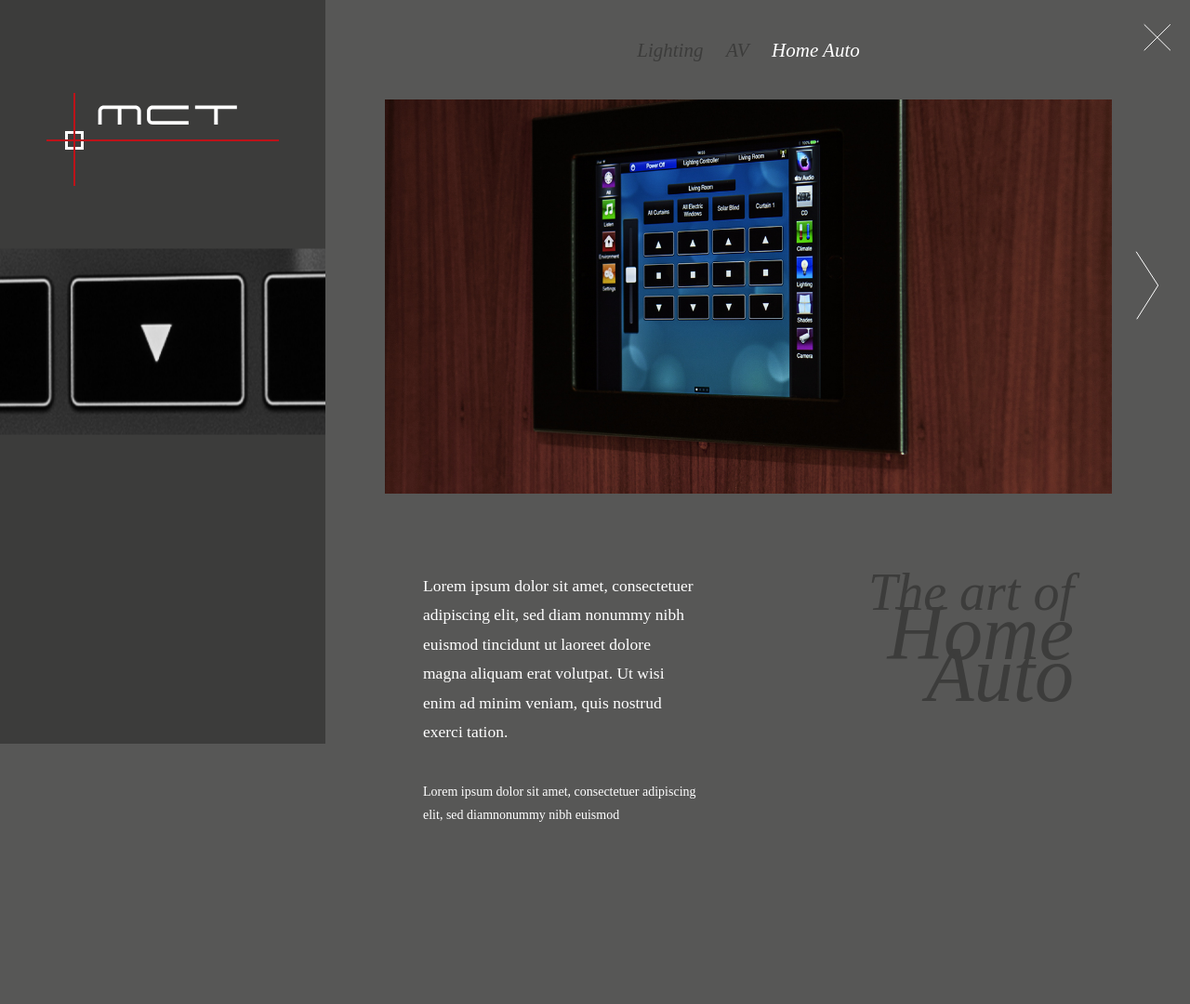
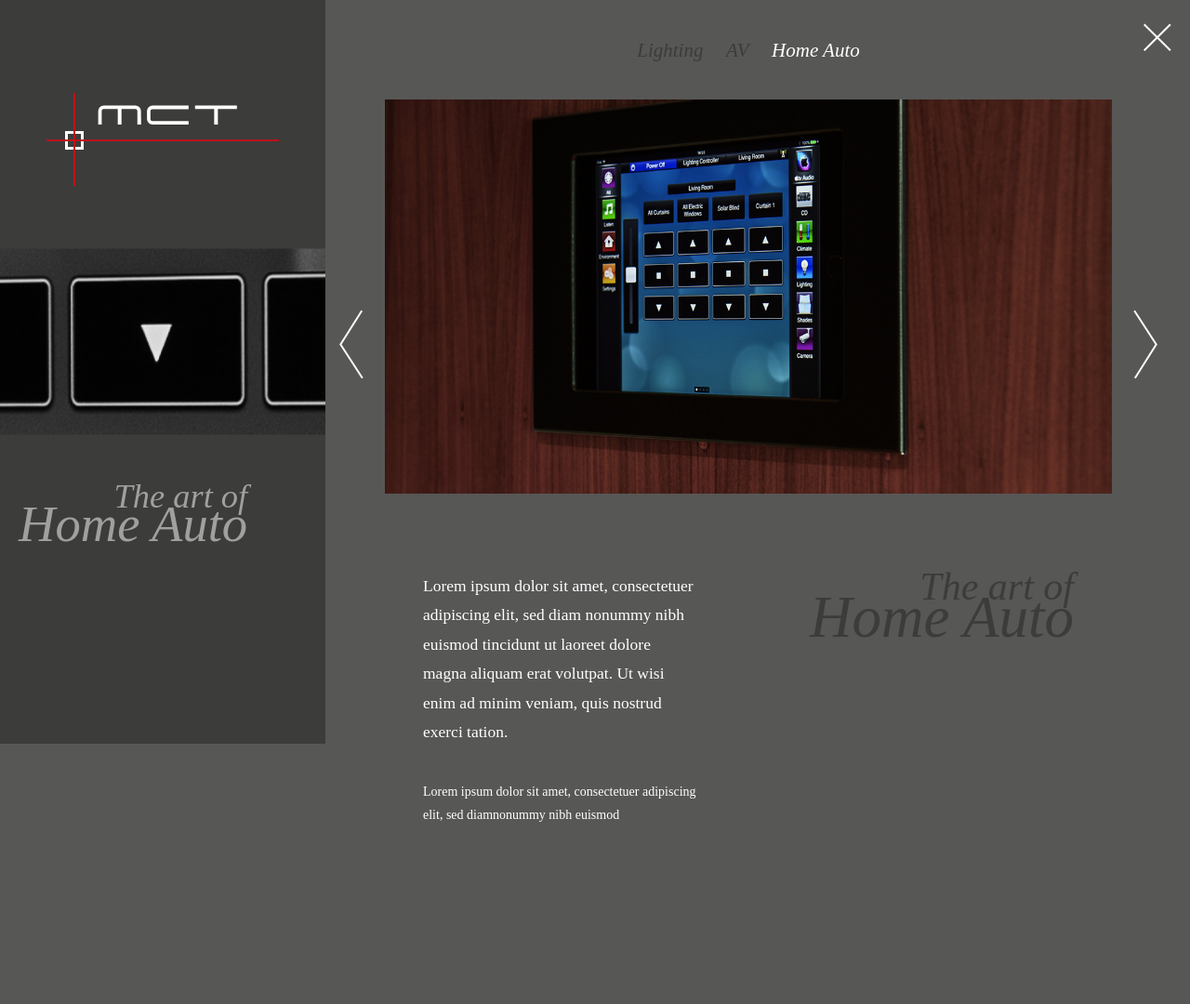
Before and after one commit to danm0e/MCT, a PHP site: page /homeauto.php in a window 1280 px wide. Shown: the whole page at 93% size. Run offline with PHP 8.4, Linux system fonts and the light colour scheme; grey boxes labelled with a size stand in for pictures from a placeholder-image service; some libraries are stand-ins or nearby versions.

Commit message:
Frank's snag list

```diff
--- a/_functions.php
+++ b/_functions.php
@@ -42,7 +42,7 @@ define( 'INC_PATH', __DIR__ . '/inc/' );
 $inc = INC_PATH;
 
 // DEFINE THE HOME URL
-$home = '/MCT/';
+$home = '/';
 
 // GET THE CURRENT PAGE
 $classes = ( $currentPage == 'index' ) ? 'home' : 'page';
--- a/assets/js/main.js
+++ b/assets/js/main.js
@@ -108,8 +108,8 @@ $(document).ready(function() {
 		infinite: true,
 		slidesToShow: 1,
 		slidesToScroll: 1,
-		nextArrow: '.next',
-		prevArrow: '.prev',
+		// nextArrow: '.next',
+		// prevArrow: '.prev',
 	})
 
 	// ^4 SELECT DROP DOWN NAV
--- a/assets/scss/_globals.scss
+++ b/assets/scss/_globals.scss
@@ -45,7 +45,6 @@ a {
 
 .slick-arrow {
 	display : block;
-	position : relative;
 
 	i {
 		display : block;
@@ -58,15 +57,12 @@ a {
 
 	&.prev i {
 		@include VP(transform, rotate(180deg));
+	    top: 0;
 	}
 
 	&:hover {
 		opacity: 0.5;
 	}
-}
-
-.slick-prev {
-	display : none !important;
 }
 
 
@@ -95,6 +91,57 @@ a {
 		top : 35%;
 	}
 
+}
+
+.section-slider > button.slick-arrow {
+	@include sprite(-46px, -40px);
+    height: 35px;
+    width: 24px;
+	position: absolute;
+	top: 10%;
+    border: none;
+    overflow: hidden;
+    text-indent: 100px;
+    z-index: 1000;
+
+    @include MQ('small'){
+		@include sprite(-155px, 0px);
+		position: absolute;
+		height : 75px;
+		width : 30px;
+		top : 260px;
+	}
+
+	@include MQ('medium'){
+		top : 190px;
+	}
+
+	@include MQ('large'){
+		top : 25%;
+	}
+
+	@include MQ('xlarge'){
+		top : 35%;
+	}
+}
+.section-slider > button.slick-arrow.slick-prev {
+	@include VP(transform, rotate(180deg));
+	left: 12px;
+	@include MQ('small'){
+		left: 15px;
+	}
+	@include MQ('medium'){
+		left: -38px;
+	}
+}
+.section-slider > button.slick-arrow.slick-next {
+	right: 12px;
+	@include MQ('small'){
+		right: 15px;
+	}
+	@include MQ('medium'){
+		right: -38px;
+	}
 }
 
 button {
@@ -175,8 +222,11 @@ button {
 		width: 100%;
 		border: 0;
 		background: transparent;
-		-webkit-appearance: none;
-		opacity: 0;
+		// -webkit-appearance: none;
+		// opacity: 0;
+		color: white;
+    	font-size: 1em;
+    	outline: none;
 	}
 
 	option {
--- a/assets/scss/_mixins.scss
+++ b/assets/scss/_mixins.scss
@@ -118,6 +118,7 @@
   background-image : url('../img/sprite.fw.png');
   background-repeat : no-repeat;
   background-position : $x $y;
+  background-color: transparent;
 
   html.svg & {
     background-image : url('../img/sprite.fw.svg');
--- a/assets/scss/_structure.scss
+++ b/assets/scss/_structure.scss
@@ -311,14 +311,14 @@ main {
 	position : absolute;
 	width : 250px;
 	// height : 39px;
-	bottom : -125px;
+	bottom : -100px;
 	right : 50px;
 
 	a {
 		display : block;
-		width : 39px;
-		height : 39px;
-		@include sprite(-36px,-37px);
+		width: 20px;
+    	height: 34px;
+		@include sprite(-48px, -40px);
 
 		&:hover {
 			opacity: 0.5;
@@ -332,6 +332,16 @@ main {
 		&:last-of-type {
 			float : right;
 		}
+
+		@include MQ('small') {
+			@include sprite(-156px, 0px);
+			width : 30px;
+			height : 78px;
+		}
+	}
+
+	@include MQ('small') {
+		bottom : -150px;
 	}
 }
 
@@ -346,6 +356,14 @@ main {
 	position : relative;
 	height : 150px;
 	background : $darkGrey;
+
+	h1 {
+		font-size: 2.6em;
+		position: absolute;
+	    color: #a0a0a0;
+	    top: 65%;
+	    left: 20px;
+	}
 
 	@include MQ('medium') {
 		height : 100%;
--- a/assets/scss/_typography.scss
+++ b/assets/scss/_typography.scss
@@ -41,11 +41,11 @@ h1 {
 	}
 
 	@include MQ('large') {
-		font-size : 4em;
+		font-size : 3em;
 	}
 
-	@include MQ('xxlarge') {
-		font-size : 5em;
+	@include MQ('xlarge') {
+		font-size : 4em;
 	}
 
 	.horz-layout & {
--- a/content-materials.php
+++ b/content-materials.php
@@ -9,7 +9,7 @@
 				<?php /*<h3 class="visible-md visible-lg"><span class="section-marker c"></span>Construction</h3>*/?>
 	    	</div>
 
-
+			<h1 class="hidden-sm">The art of <span><?= $pageTitle; ?></span></h1>
 		</div>
 
 	    <main id="main">
@@ -19,7 +19,8 @@
 			<section class="container clearfix fadeIn">
 
 			<a href="<?= $home; ?>" class="home"><span class="sr-only">Home</span></a>
-			<a href="" class="next"><i class="large-arrow"></i></a>
+
+			<!-- <a href="" class="next"><i class="large-arrow"></i></a> -->
 
 				<div class="section-slider">
 
--- a/content-page.php
+++ b/content-page.php
@@ -8,6 +8,8 @@
 		    	</div>
 				<!-- <h3 class="visible-md visible-lg"><span class="section-marker m"></span>Management</h3> -->
 	    	</div>
+
+			<h1 class="hidden-sm">The art of <span><?= $pageTitle; ?></span></h1>
 		</div>
 
 	    <main id="main">
@@ -17,7 +19,7 @@
 			<section class="container clearfix fadeIn">
 
 			<a href="<?= $home; ?>" class="home"><span class="sr-only">Home</span></a>
-			<a href="" class="next"><i class="large-arrow"></i></a>
+			<!-- <a href="" class="next"><i class="large-arrow"></i></a> -->
 
 				<div class="section-slider">
 
--- a/content-projects.php
+++ b/content-projects.php
@@ -8,6 +8,8 @@
 		    	</div>
 				<!-- <h3 class="visible-md visible-lg"><span class="section-marker c"></span>Construction</h3> -->
 	    	</div>
+
+			<h1 class="hidden-sm">The art of <span><?= $pageTitle; ?></span></h1>
 		</div>
 
 	    <main id="main">
@@ -17,7 +19,7 @@
 			<section class="container clearfix fadeIn">
 
 			<a href="<?= $home; ?>" class="home"><span class="sr-only">Home</span></a>
-			<a href="" class="next"><i class="large-arrow"></i></a>
+			<!-- <a href="" class="next"><i class="large-arrow"></i></a> -->
 
 				<div class="section-slider">
 
--- a/content-technology.php
+++ b/content-technology.php
@@ -8,6 +8,8 @@
 		    	</div>
 				<!-- <h3 class="visible-md visible-lg"><span class="section-marker t"></span>Technology</h3> -->
 	    	</div>
+
+			<h1 class="hidden-sm">The art of <span><?= $pageTitle; ?></span></h1>
 		</div>
 
 	    <main id="main">
@@ -17,7 +19,7 @@
 			<section class="container clearfix fadeIn">
 
 			<a href="<?= $home; ?>" class="home"><span class="sr-only">Home</span></a>
-			<a href="" class="next"><i class="large-arrow"></i></a>
+			<!-- <a href="" class="next"><i class="large-arrow"></i></a> -->
 
 				<div class="section-slider">
 
--- a/inc/nav-materials.php
+++ b/inc/nav-materials.php
@@ -11,11 +11,11 @@ $m = getPageType('material');
 	    	<nav class="fadeIn">
 	    		<h2 class="sr-only">Materials</h2>
 				<div class="select-wrap visible-xs visible-sm">
-		          	<span>Materials <i>&#9660;</i></span>
+		          	<!-- <span>Materials <i>&#9660;</i></span> -->
 					<select class="select-nav">
-						<option value="" disabled>- Select -</option>
+						<!-- <option value="" disabled>- Select -</option> -->
 		    		<?php foreach ($m as $key => $page): ?>
-						<option value="<?= $page['url']; ?>"><?= $page['title']; ?></option>
+						<option value="<?= $page['url']; ?>" <?= ($currentPageURL == $page['url']) ? 'selected' : ''; ?>><?= $page['title']; ?></option>
 	    			<?php endforeach; ?>
 					</select>
 				</div>
--- a/inc/nav-projects.php
+++ b/inc/nav-projects.php
@@ -11,11 +11,11 @@ $p = getPageType('projects');
 	    	<nav class="fadeIn">
 	    		<h2 class="sr-only">Materials</h2>
 				<div class="select-wrap visible-xs visible-sm">
-		          	<span>Materials <i>&#9660;</i></span>
+		          	<!-- <span>Materials <i>&#9660;</i></span> -->
 					<select class="select-nav">
-						<option value="" disabled>- Select -</option>
+						<!-- <option value="" disabled>- Select -</option> -->
 		    		<?php foreach ($p as $key => $page): ?>
-						<option value="<?= $page['url']; ?>"><?= $page['title']; ?></option>
+						<option value="<?= $page['url']; ?>" <?= ($currentPageURL == $page['url']) ? 'selected' : ''; ?>><?= $page['title']; ?></option>
 	    			<?php endforeach; ?>
 					</select>
 				</div>
--- a/inc/nav-technology.php
+++ b/inc/nav-technology.php
@@ -11,11 +11,11 @@ $p = getPageType('technology');
 	    	<nav class="fadeIn">
 	    		<h2 class="sr-only">Materials</h2>
 				<div class="select-wrap visible-xs visible-sm">
-		          	<span>Materials <i>&#9660;</i></span>
+					<!-- <span>Materials <i>&#9660;</i></span> -->
 					<select class="select-nav">
-						<option value="" disabled>- Select -</option>
+						<!-- <option value="" disabled>- Select -</option> -->
 		    		<?php foreach ($p as $key => $page): ?>
-						<option value="<?= $page['url']; ?>"><?= $page['title']; ?></option>
+						<option value="<?= $page['url']; ?>" <?= ($currentPageURL == $page['url']) ? 'selected' : ''; ?>><?= $page['title']; ?></option>
 	    			<?php endforeach; ?>
 					</select>
 				</div>
```
Also changed, not shown: inc/nav-page.php (+3 -5 lines), assets/css/main.css, assets/img/homepage/about-grey.jpg, assets/img/homepage/about.jpg, assets/img/sprite.fw.png, assets/img/sprite.fw.svg, 1 other file.
